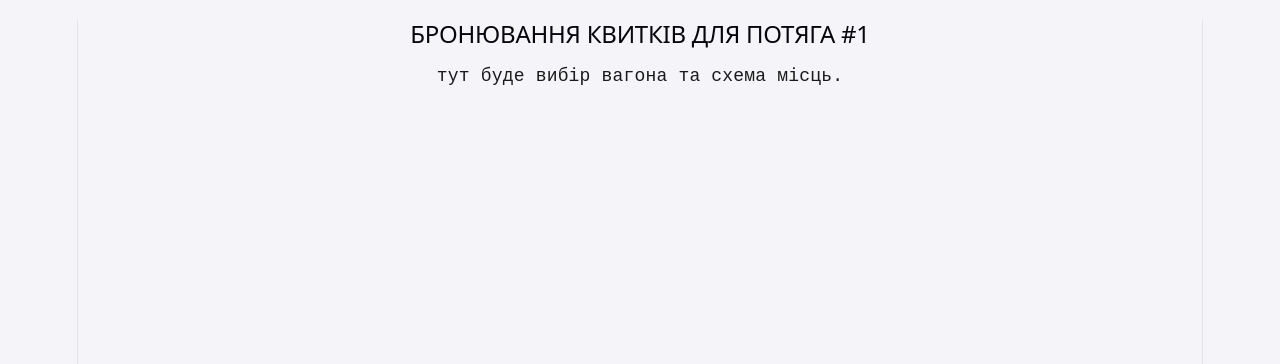
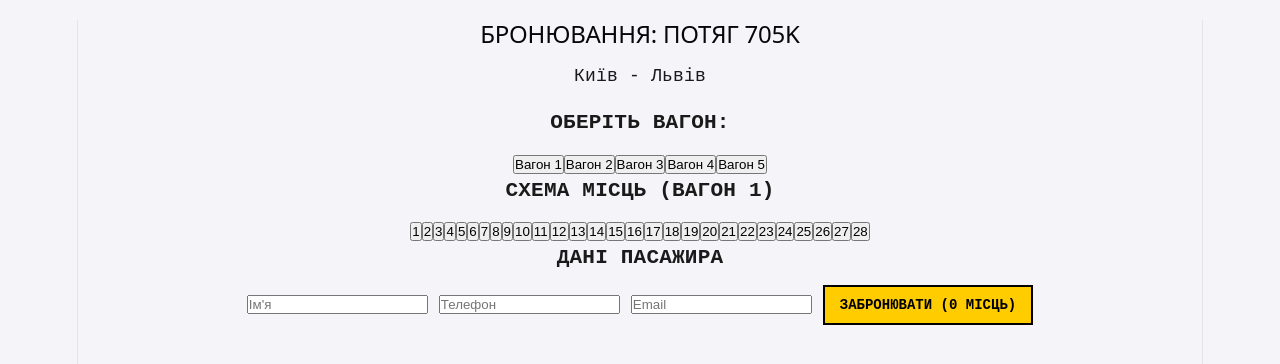
Before and after one commit to stepanyshynd-source/---9-10, a React (Vite) app: page /booking/1 in a window 1280 px wide. Shown: the top 364 px of the page. Built offline with nearby package versions, Linux system fonts and the light colour scheme; data requests are answered from the project's data file.

Commit message:
feat: implement booking page logic with seat selection and form submission integration

```diff
--- /dev/null
+++ b/src/components/BookingForm.jsx
@@ -0,0 +1,33 @@
+import React, { useState } from 'react';
+
+const BookingForm = ({ onSubmit, selectedSeats }) => {
+    const [formData, setFormData] = useState({ name: '', phone: '', email: '' });
+
+    const handleChange = (e) => {
+        setFormData({ ...formData, [e.target.name]: e.target.value });
+    };
+
+    const handleSubmit = (e) => {
+        e.preventDefault();
+        if (!formData.name || !formData.phone || !formData.email) {
+            alert('Будь ласка, заповніть всі поля');
+            return;
+        }
+        onSubmit(formData);
+    };
+
+    return (
+        <form className="booking-form" onSubmit={handleSubmit}>
+            <h3>Дані пасажира</h3>
+            <input type="text" name="name" placeholder="Ім'я" onChange={handleChange} required /> { }
+            <input type="tel" name="phone" placeholder="Телефон" onChange={handleChange} required /> { }
+            <input type="email" name="email" placeholder="Email" onChange={handleChange} required /> { }
+
+            <button type="submit" className="book-button" disabled={selectedSeats.length === 0}>
+                Забронювати ({selectedSeats.length} місць)
+            </button>
+        </form>
+    );
+};
+
+export default BookingForm;
--- a/src/pages/Booking.jsx
+++ b/src/pages/Booking.jsx
@@ -1,13 +1,87 @@
-import React from 'react';
-import { useParams } from 'react-router-dom';
+import React, { useState, useEffect } from 'react';
+import { useParams, useNavigate } from 'react-router-dom';
+import WagonSelector from '../components/WagonSelector';
+import SeatMap from '../components/SeatMap';
+import BookingForm from '../components/BookingForm';
 
 const Booking = () => {
     const { trainId } = useParams();
+    const navigate = useNavigate();
+
+    const [train, setTrain] = useState(null);
+    const [selectedWagon, setSelectedWagon] = useState(1);
+    const [selectedSeats, setSelectedSeats] = useState([]);
+    const [bookedSeats, setBookedSeats] = useState([]);
+
+    useEffect(() => {
+        fetch(`http://localhost:3001/trains/${trainId}`)
+            .then(res => res.json())
+            .then(data => setTrain(data));
+    }, [trainId]);
+
+    useEffect(() => {
+        fetch(`http://localhost:3001/bookings?trainId=${trainId}&wagon=${selectedWagon}`)
+            .then(res => res.json())
+            .then(data => {
+                const seats = data.flatMap(booking => booking.seats);
+                setBookedSeats(seats);
+            });
+    }, [trainId, selectedWagon]);
+
+    const handleSeatSelect = (seat) => {
+        if (selectedSeats.includes(seat)) {
+            setSelectedSeats(selectedSeats.filter(s => s !== seat));
+        } else {
+            setSelectedSeats([...selectedSeats, seat]);
+        }
+    };
+
+    const handleBookingSubmit = (userData) => {
+        const newBooking = {
+            trainId,
+            wagon: selectedWagon,
+            seats: selectedSeats,
+            userData
+        };
+
+        fetch('http://localhost:3001/bookings', {
+            method: 'POST',
+            headers: { 'Content-Type': 'application/json' },
+            body: JSON.stringify(newBooking)
+        })
+            .then(() => {
+                alert('Бронювання успішне!');
+                navigate('/');
+            });
+    };
+
+    if (!train) return <p>Завантаження...</p>;
 
     return (
         <div className="booking-page">
-            <h2>Бронювання квитків для потяга #{trainId}</h2>
-            <p>тут буде вибір вагона та схема місць.</p>
+            <h2>Бронювання: Потяг {train.number}</h2>
+            <p style={{ marginBottom: '20px' }}>{train.departureCity} - {train.arrivalCity}</p>
+
+            <WagonSelector
+                selectedWagon={selectedWagon}
+                onSelectWagon={(w) => {
+                    setSelectedWagon(w);
+                    setSelectedSeats([]);
+                }}
+            />
+
+            <div className="booking-content">
+                <SeatMap
+                    wagon={selectedWagon}
+                    bookedSeats={bookedSeats}
+                    selectedSeats={selectedSeats}
+                    onSeatSelect={handleSeatSelect}
+                />
+                <BookingForm
+                    onSubmit={handleBookingSubmit}
+                    selectedSeats={selectedSeats}
+                />
+            </div>
         </div>
     );
 };
```
